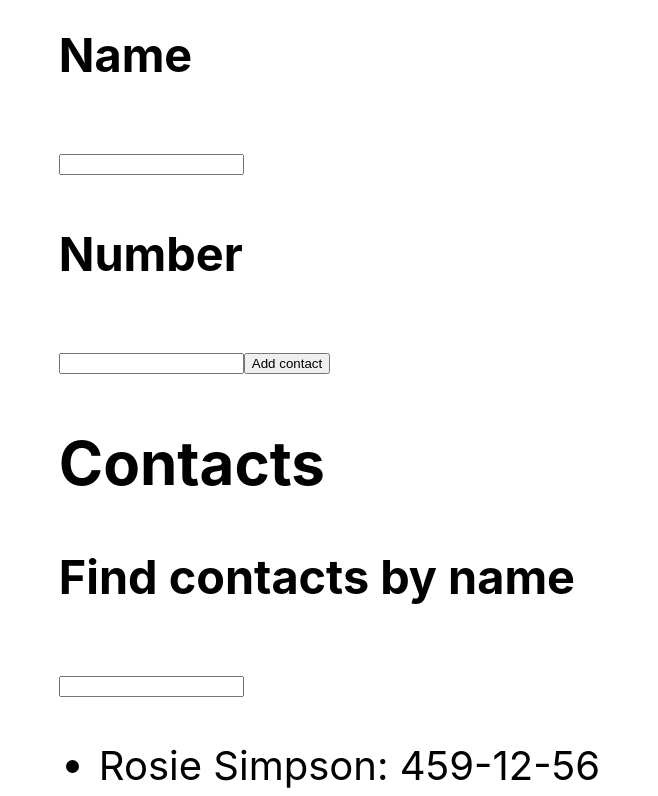
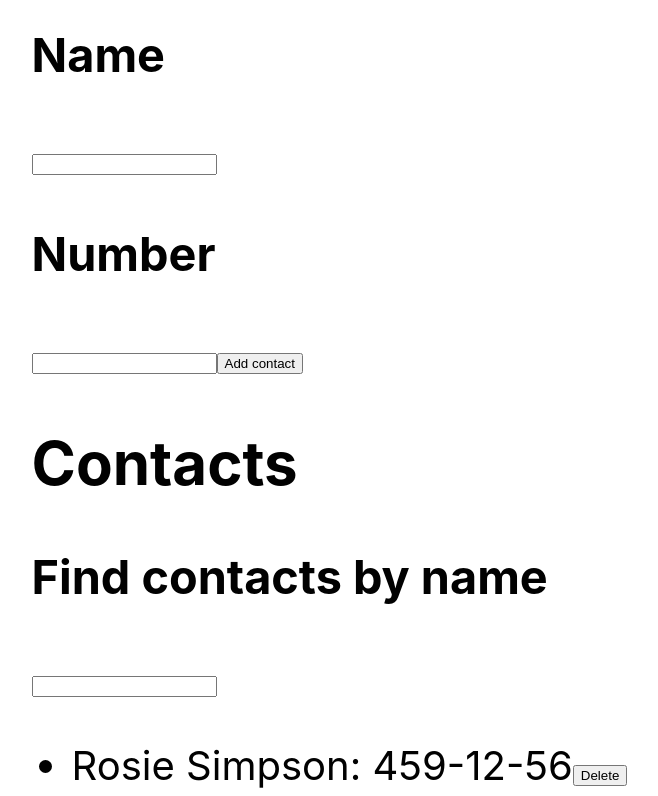
Before and after one commit to OlehKozubJS/goit-react-hw-02-phonebook, a React (Create React App) app: page / in a window 1280 px wide. Shown: the top 796 px of the page, without its empty margins (301-959 px from the left). Built offline with nearby package versions, Linux system fonts and the light colour scheme.

Commit message:
Update ContactList.jsx

```diff
--- a/src/components/ContactList.jsx
+++ b/src/components/ContactList.jsx
@@ -5,7 +5,7 @@ export class ContactList extends Component {
     render() {
         return (
             <ul>
-                {this.props.items.map(item => <li key={item.id}>{item.name}: {item.number}</li>)}
+                {this.props.items.map(item => <li key={item.id}><span>{item.name}: {item.number}</span><button data-id={item.id} onClick={this.props.clickFunction}>Delete</button></li>)}
             </ul>
         )
     }
@@ -19,6 +19,7 @@ ContactList.propTypes = {
                 name: propTypes.string.isRequired,
                 number: propTypes.string.isRequired
             }
-        )
-    ).isRequired
+        ).isRequired
+    ).isRequired,
+    clickFunction: propTypes.func.isRequired
 }
```
